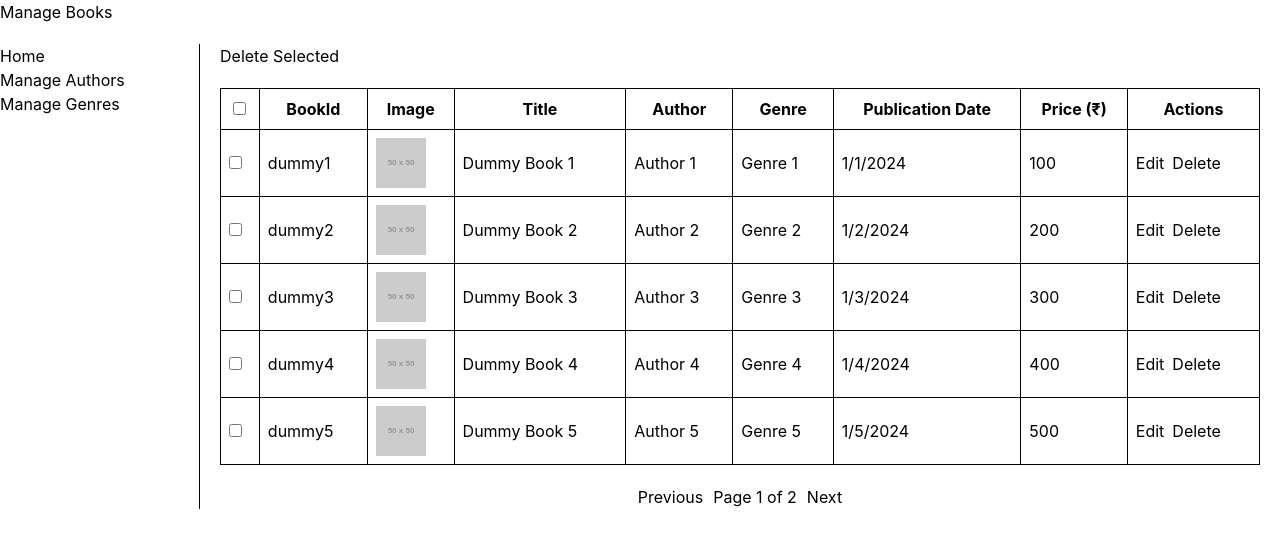
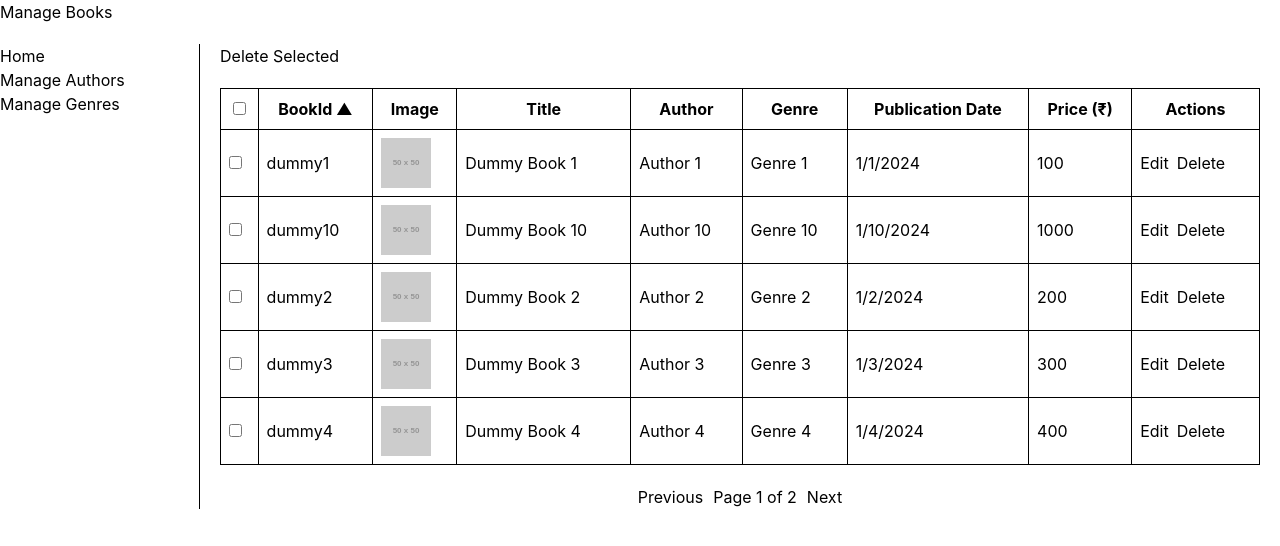
Before and after one commit to aspavani/Capstone-Fullstack-Frontend, a React (Create React App) app in the folder bookstore-react-tailwind/: page /manage-books in a window 1280 px wide. Shown: the top 546 px of the page. Built offline with nearby package versions, Linux system fonts and the light colour scheme; no server answers.

Commit message:
Added sort key

```diff
--- a/bookstore-react-tailwind/src/pages/ManageBooksPage.js
+++ b/bookstore-react-tailwind/src/pages/ManageBooksPage.js
@@ -5,6 +5,8 @@ const ManageBooksPage = () => {
   const [books, setBooks] = useState([]);
   const [selectedBooks, setSelectedBooks] = useState(new Set());
   const [currentPage, setCurrentPage] = useState(1);
+  const [sortKey, setSortKey] = useState('id'); // Default sort by ID
+  const [sortDirection, setSortDirection] = useState('asc'); // Default ascending
   const itemsPerPage = 5; // Number of items per page
 
   // Fetch the list of books from the API when the component mounts
@@ -60,20 +62,39 @@ const ManageBooksPage = () => {
     price: (index + 1) * 100
   }));
 
+  // Sort data
+  const sortData = (data) => {
+    return data.sort((a, b) => {
+      if (a[sortKey] < b[sortKey]) return sortDirection === 'asc' ? -1 : 1;
+      if (a[sortKey] > b[sortKey]) return sortDirection === 'asc' ? 1 : -1;
+      return 0;
+    });
+  };
+
   // Pagination logic
   const totalItems = books.length + dummyData.length;
   const totalPages = Math.ceil(totalItems / itemsPerPage);
 
   // Get current page data
-  const currentItems = [
+  const currentItems = sortData([
     ...dummyData,
     ...books
-  ].slice((currentPage - 1) * itemsPerPage, currentPage * itemsPerPage);
+  ]).slice((currentPage - 1) * itemsPerPage, currentPage * itemsPerPage);
 
   // Change page handler
   const handlePageChange = (page) => {
     if (page >= 1 && page <= totalPages) {
       setCurrentPage(page);
+    }
+  };
+
+  // Handle column sort
+  const handleSort = (key) => {
+    if (sortKey === key) {
+      setSortDirection(prevDirection => prevDirection === 'asc' ? 'desc' : 'asc');
+    } else {
+      setSortKey(key);
+      setSortDirection('asc');
     }
   };
 
@@ -119,13 +140,43 @@ const ManageBooksPage = () => {
                       checked={selectedBooks.size === totalItems}
                     />
                   </th>
-                  <th style={{ border: '1px solid black', padding: '8px' }}>BookId</th>
+                  <th style={{ border: '1px solid black', padding: '8px' }} onClick={() => handleSort('id')}>
+                    BookId
+                    {sortKey === 'id' && (
+                      <span>{sortDirection === 'asc' ? ' ▲' : ' ▼'}</span>
+                    )}
+                  </th>
                   <th style={{ border: '1px solid black', padding: '8px' }}>Image</th>
-                  <th style={{ border: '1px solid black', padding: '8px' }}>Title</th>
-                  <th style={{ border: '1px solid black', padding: '8px' }}>Author</th>
-                  <th style={{ border: '1px solid black', padding: '8px' }}>Genre</th>
-                  <th style={{ border: '1px solid black', padding: '8px' }}>Publication Date</th>
-                  <th style={{ border: '1px solid black', padding: '8px' }}>Price (₹)</th>
+                  <th style={{ border: '1px solid black', padding: '8px' }} onClick={() => handleSort('title')}>
+                    Title
+                    {sortKey === 'title' && (
+                      <span>{sortDirection === 'asc' ? ' ▲' : ' ▼'}</span>
+                    )}
+                  </th>
+                  <th style={{ border: '1px solid black', padding: '8px' }} onClick={() => handleSort('author')}>
+                    Author
+                    {sortKey === 'author' && (
+                      <span>{sortDirection === 'asc' ? ' ▲' : ' ▼'}</span>
+                    )}
+                  </th>
+                  <th style={{ border: '1px solid black', padding: '8px' }} onClick={() => handleSort('genre')}>
+                    Genre
+                    {sortKey === 'genre' && (
+                      <span>{sortDirection === 'asc' ? ' ▲' : ' ▼'}</span>
+                    )}
+                  </th>
+                  <th style={{ border: '1px solid black', padding: '8px' }} onClick={() => handleSort('publicationDate')}>
+                    Publication Date
+                    {sortKey === 'publicationDate' && (
+                      <span>{sortDirection === 'asc' ? ' ▲' : ' ▼'}</span>
+                    )}
+                  </th>
+                  <th style={{ border: '1px solid black', padding: '8px' }} onClick={() => handleSort('price')}>
+                    Price (₹)
+                    {sortKey === 'price' && (
+                      <span>{sortDirection === 'asc' ? ' ▲' : ' ▼'}</span>
+                    )}
+                  </th>
                   <th style={{ border: '1px solid black', padding: '8px' }}>Actions</th>
                 </tr>
               </thead>
```
